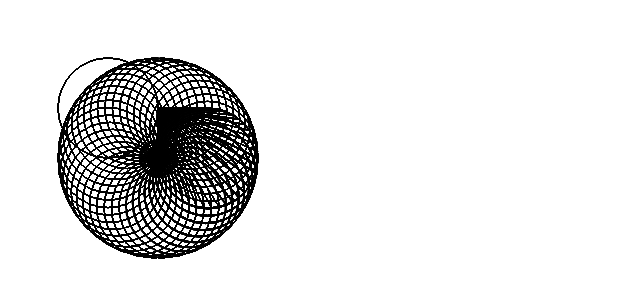
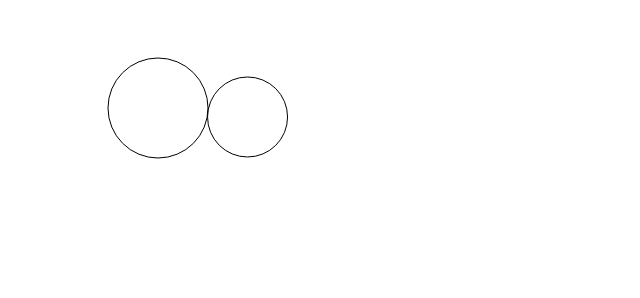
Before and after one commit to Bibekpandey/circ_animate, a plain HTML site: page path-tracer/index.html in a window 1280 px wide. Shown: the whole page, without its empty margins (0-640 px from the left). Drawn offline with Linux system fonts and the light colour scheme.

Commit message:
changes on updating and rendering

```diff
--- a/path-tracer/elements.js
+++ b/path-tracer/elements.js
@@ -7,6 +7,9 @@ var Point = function(x, y) {
 
 Point.prototype = {
     constructor: Point,
+    difference: function(x, y) {
+        return new Point(this.x-x, this.y-y);
+    },
 
     translate : function(x, y) {
         return new Point(this.x+x, this.y+y);
@@ -17,8 +20,8 @@ Point.prototype = {
     },
 
     rotate : function(angle, x, y) {
-        x = x || 0;
-        y = y || 0;
+        //x = x || 0;
+        //y = y || 0;
 
         var point = new Point(this.x-x, this.y-y).rotate_about_origin(angle);
         return point.translate(x, y);
@@ -35,10 +38,20 @@ Point.prototype = {
 };
 
 var Circle = function(x, y, r) {
-    this.center = new Point(x, y);
+    this.child = null;
+    this.surface = null;
+    this.curr_center = new Point(x, y);
     this.r = r;
-    this.curr_position = this.center.translate(r, 0); // means angle 0
-    this.new_position = null;
+    this.curr_point_position = this.curr_center.translate(r, 0);
+    this.velocity = 1;
+    this.point_velocity = 1;
+
+
+    /*this.previous_center = new Point(x, y);*/
+    //this.current_center = new Point(x, y);
+    //this.r = r;
+    //this.curr_point_position = this.current_center.translate(r, 0); // means angle 0
+    /*this.new_point_position = null;*/
     this.velocity = 1; //angular velocity
 
     this.circumference = 2*Math.PI*r;
@@ -49,31 +62,62 @@ var Circle = function(x, y, r) {
 Circle.prototype = {
     constructor: Circle,
 
-    offset : function(angle) {
-        var currpos = this.curr_position;
-        this.curr_position = this.curr_position.rotate(angle, this.center.x, this.center.y);
+    point_offset : function(angle) {
+        var currpos = this.curr_point_position;
+        this.curr_point_position = currpos.rotate(angle, this.curr_center.x, this.curr_center.y);
     },
 
-    get_position : function(t) {
-        this.new_position = this.curr_position.rotate(this.velocity*t, this.center.x, this.center.y);
-        var surface_point = this.surface!=null?this.surface.get_position(t):new Point(0,0);
-        return this.new_position.translate(surface_point.x, surface_point.y);
+    offset : function(x, y) {
     },
-    update_position : function() {
-        this.curr_position = this.new_position;
+
+    get_position : function(dt) {
+        if (this.surface !=null)
+            return this.surface.get_point_position(dt);
+        else return this.curr_center;
     },
+
+    get_point_position : function(dt) {
+        //this.get_position(); // updates center's position
+        var centerpos = this.curr_center;
+        var angle = this.point_velocity*dt;
+        var currpos = this.curr_point_position;
+        if (this.surface == null) {
+            var rotated = currpos.rotate(angle, centerpos.x, centerpos.y);
+            alert("point pos: center"+centerpos.x+","+centerpos.y + " curr_x "+currpos.x+ " curr_y "+currpos.y);
+            alert(" rotated "+ " x "+rotated.x+ " y "+rotated.y);
+        }
+        return currpos.rotate(angle, centerpos.x, centerpos.y);
+    },
+
+    update_position : function(dt) {
+        this.curr_center = this.get_position(dt);
+        if(this.surface!=null);
+            //alert(JSON.stringify(this.curr_center));
+    },
+
+    update_point_position : function(dt) {
+        this.curr_point_position = this.get_point_position(dt);
+        if(this.surface == null) {
+            alert("updated curr_point_position "+JSON.stringify(this.curr_point_position));
+        }
+    },
+
     set_surface: function(surface) {
         this.surface = surface;
+        surface.curr_point_position = this.surface.curr_point_position = this.curr_center;
+        surface.point_velocity = this.surface.point_velocity = this.velocity;
     },
-    render: function(t, ctx) {
-        var pt = new Point(0,0);
-        if(this.surface != null) {
-            pt = this.surface.get_position(t);
-        }
-        var new_c = this.center.translate(pt.x, pt.y);
+    set_child: function(shape) {
+        shape.surface = this;
+        this.curr_point_position = shape.curr_center;
+        this.point_velocity = shape.velocity;
+    },
+    render: function(ctx) {
         // draw circle here
-        ctx.arc(new_c.x, new_c.y, this.r, 2*Math.PI, false);
+        ctx.beginPath();
+        ctx.arc(this.curr_center.x, this.curr_center.y, this.r, 2*Math.PI, false);
         ctx.stroke();
+        ctx.closePath();
     }
 }
 
@@ -122,5 +166,6 @@ Plane.prototype = {
         ctx.moveTo(p1.x, p1.y);
         ctx.lineTo(p2.x, p2.y);
         ctx.stroke();
+        ctx.closePath();
     }
 }
--- a/path-tracer/index.html
+++ b/path-tracer/index.html
@@ -1,9 +1,24 @@
 <html>
     <head>
         <script type="text/javascript" src="elements.js"></script>
+        <script>
+            window.requestAnimFrame = (function(callback) {
+                return window.requestAnimationFrame || window.webkitRequestAnimationFrame || window.mozRequestAnimationFrame || window.oRequestAnimationFrame || window.msRequestAnimationFrame ||
+                function(callback) {
+                window.setTimeout(callback, 10);
+                };
+            })();
+        </script>
+        <style>
+            #container{ position:relative;}
+            .canv{ position:absolute; top:0px;left:0px;}
+        </style>
     </head>
     <body>
-        <canvas id="tracer" width=1000 height=1000></canvas>
+        <div id="container">
+            <canvas class="canv" id="tracer" width=1000 height=1000></canvas>
+            <canvas class="canv"id="tracer1" width=1000 height=1000></canvas>
+        </div>
     <body>
 
     <script>
@@ -12,42 +27,48 @@
         var H = canvas.height;
         var ctx = canvas.getContext('2d');
 
+        var canvas1 = document.getElementById('tracer1');
+        var ctx1 = canvas1.getContext('2d');
+        ctx1.fillStyle="blue";
+
         var canvasData = ctx.getImageData(0, 0, W, H);
 
 
-        var elem= new Circle(50, 50, 50);
-        var circle = new Circle(100, 100, 50);
-        //var elem1 = new Circle(80, 80, 55);
-        //var elem2 = new Circle(50, 50, 55);
-        //var elem3 = new Plane(0, 100, 50, 100);
-        elem.set_surface(circle);
-        elem.velocity = 0.5;
-        circle.velocity = 15;
+        var elem= new Circle(240, 100, 40);
+        var circle = new Circle(150, 100, 50);
+
+        elem.velocity = 1;
+        circle.velocity = 1;
+        //elem.set_surface(circle);
+        circle.set_child(elem);
 
         var elems = [circle, elem];
 
         var time=0;
-        //circle.render(ctx);
+        var dt = 0.1;
 
-        //ctx.arc(100,100,100,2*Math.PI, false);
-        //ctx.stroke();
-
-        function renderElements(t) {
+        function renderElements(dt) {
             for(var x in elems) {
-                elems[x].render(t, ctx);
+                elems[x].render(ctx);
             }
+            //return;
             for(var x in elems) {
-                elems[x].update_position();
+                elems[x].update_position(dt);
+            }
+            //alert(JSON.stringify(circle.curr_point_position));
+            for(var x in elems) {
+                elems[x].update_point_position(dt);
             }
         }
         function renderPath() {
-            if(time>1)return;
-            var curr = circle.curr_position;
-            //var pos = elem.get_position(time);
-            renderElements(time);
-            //ctx.fillRect(pos.x, pos.y, 3, 3);
-            setTimeout(renderPath, 100);
-            time+=0.01;
+            if(time>3.15)return;
+            //var pos = elem.get_position(dt);
+            ctx.clearRect(0,0,W,H);
+            renderElements(dt);
+            //ctx1.fillRect(pos.x, pos.y, 3, 3);
+            //requestAnimFrame(function(){renderPath()});
+            setTimeout(renderPath, 50);
+            time+=dt;
         }
 
         function renderFunc() {
```
